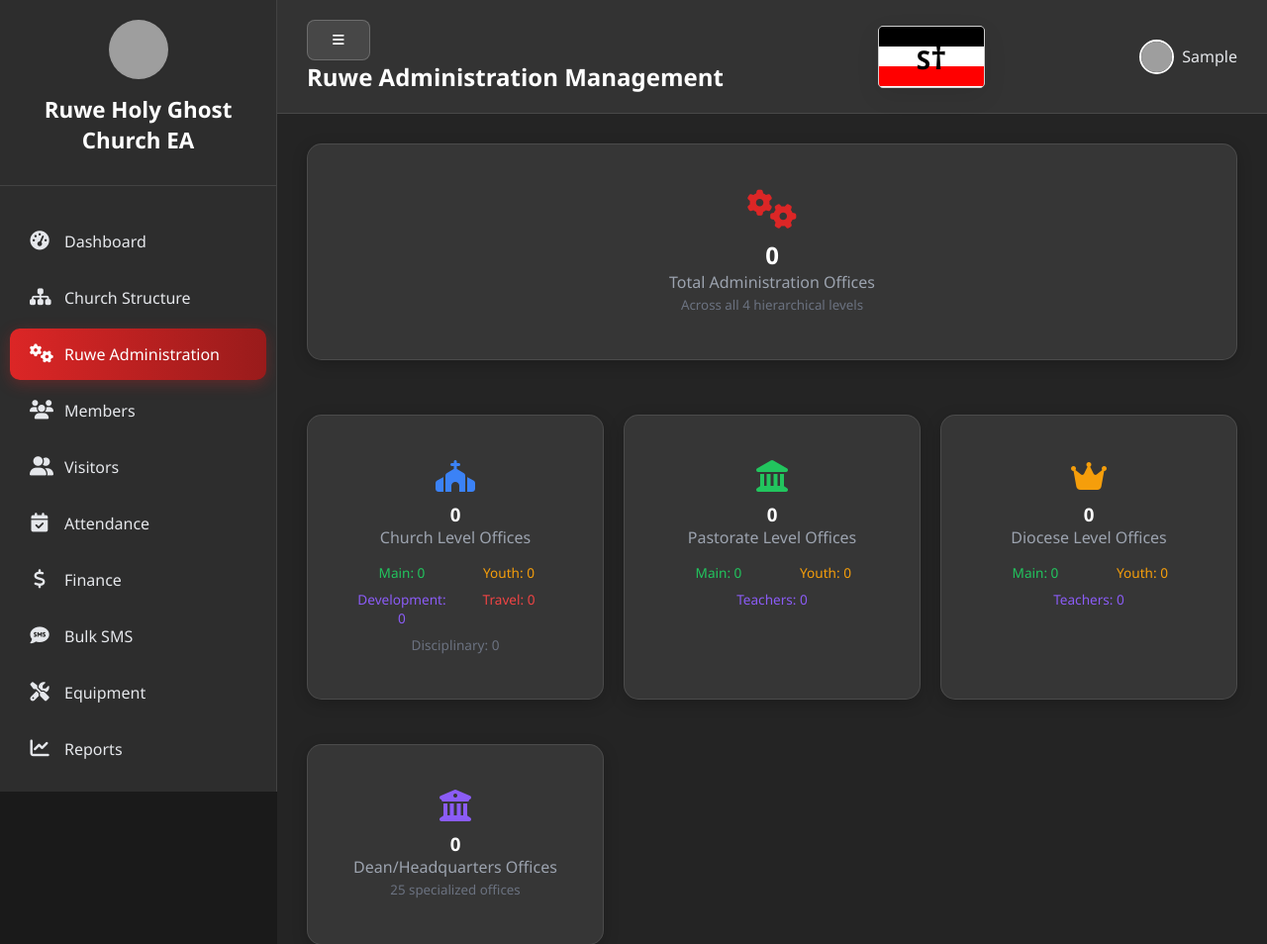
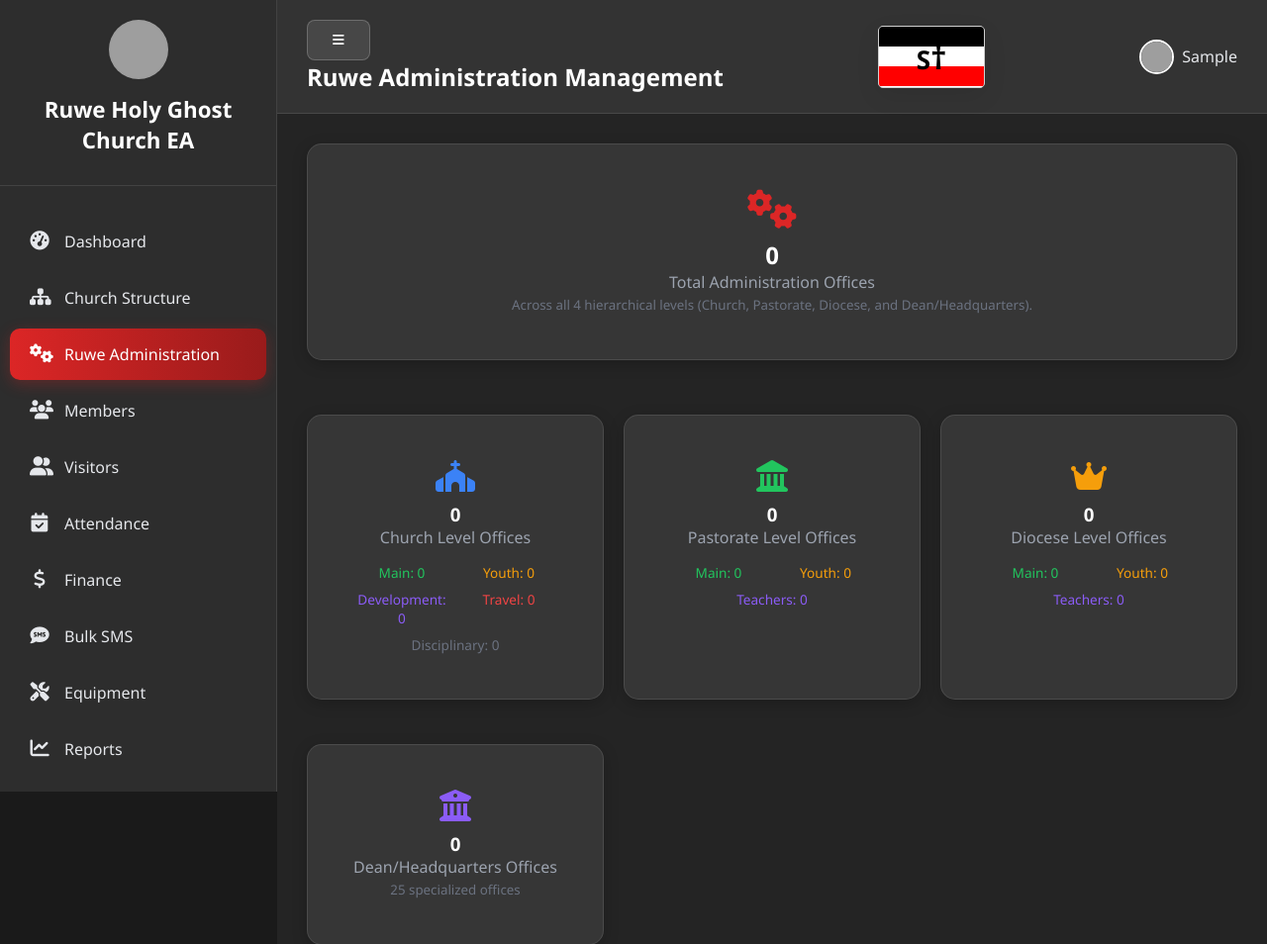
Before and after one commit to ruweholyghostchurchea/RuweHolyGhostChurch, a Django app: page /ruwe-administration/ in a window 1280 px wide. Shown: the top 954 px of the page at 99% size. Run offline with Django 5.2, Linux system fonts and the light colour scheme; the visitor is signed in with stand-in values (Sample User, id 1); data that the repository does not hold is empty; grey boxes are pictures that could not be loaded.

Commit message:
Level word

```diff
--- a/templates/ruwe_administration/index.html
+++ b/templates/ruwe_administration/index.html
@@ -12,7 +12,7 @@
             <i class="fas fa-cogs" style="font-size: 2.5rem; color: #dc2626; margin-bottom: 10px;"></i>
             <h2 style="color: #ffffff; margin: 0;">{{ grand_total }}</h2>
             <p style="color: #9ca3af; margin: 0;">Total Administration Offices</p>
-            <small style="color: #6b7280;">Across all 4 hierarchical levels</small>
+            <small style="color: #6b7280;">Across all 4 hierarchical levels (Church, Pastorate, Diocese, and Dean/Headquarters).</small>
         </div>
     </div>
 </div>
```
Also changed, not shown: 1 other file.
